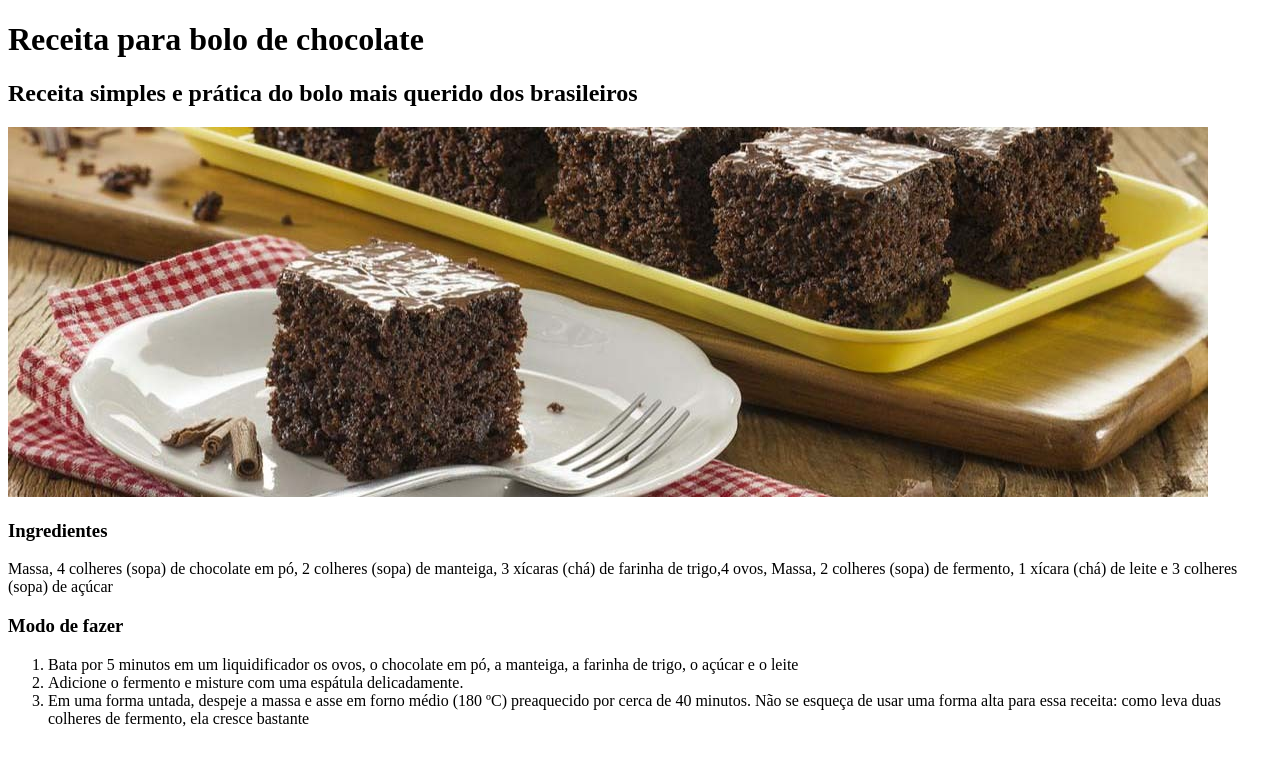
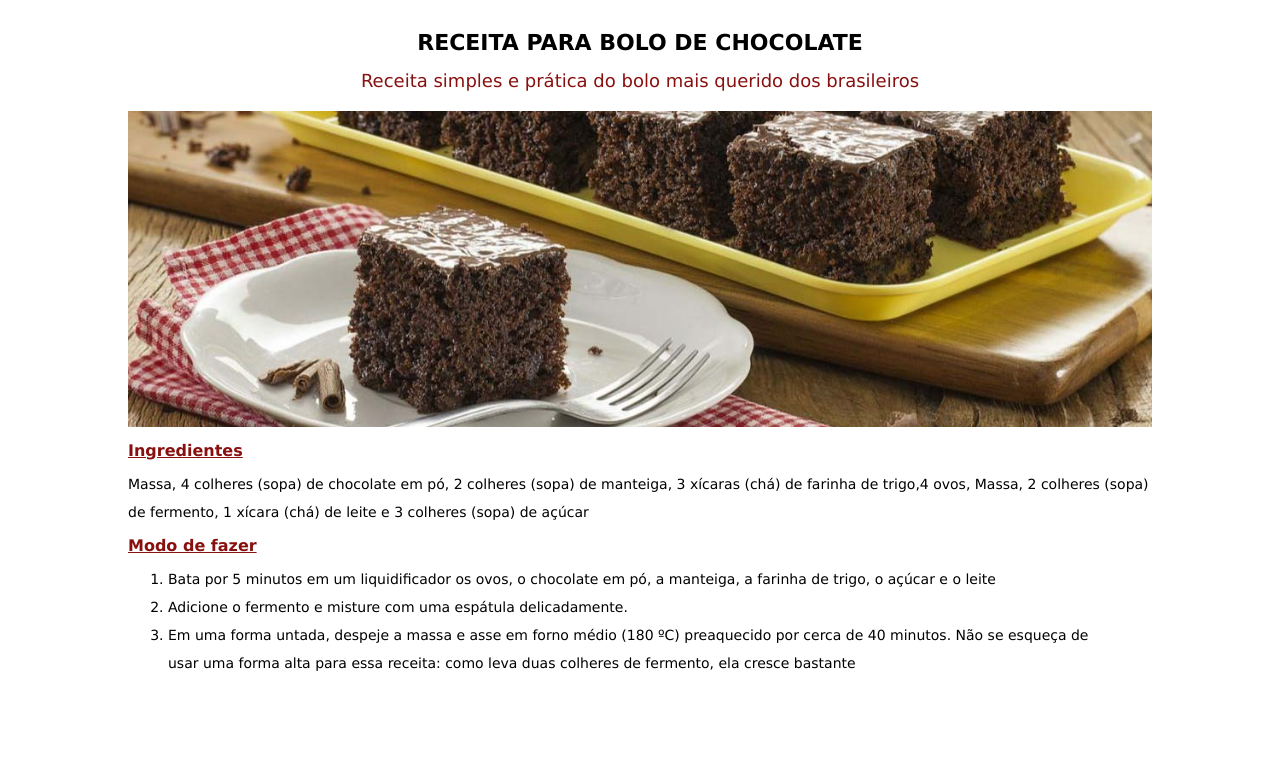
Before and after one commit to dev-jefferson-lopes/projeto-02-html-css, a plain HTML site: page index.html in a window 1280 px wide. Drawn offline with Linux system fonts and the light colour scheme.

Commit message:
Introduzindo o CSS no projeto

```diff
--- /dev/null
+++ b/assets/css/style.css
@@ -0,0 +1,46 @@
+*{
+    margin: 0;
+    padding: 0;
+    font-family: Verdana;
+}
+
+body{
+    width: 100%;
+    max-width: 1024px;
+    margin: 0 auto;
+    padding: 30px;
+}
+
+body img{
+    width: 100%;
+}
+
+h1 {
+    font-size: 22px;
+    text-align: center;
+    text-transform: uppercase;
+}
+
+h2 {
+    font-size: 18px;
+    color: #88100f;
+    font-weight: normal;
+    text-align: center;
+    margin: 15px 0 20px;
+}
+
+h3 {
+    font-size: 16px;
+    text-decoration: underline;
+    color: #88100f;
+    margin: 10px 0;
+}
+
+p, ol{
+    font-size: 14px;
+    line-height: 28px;
+}
+
+ol{
+    padding: 0 40px;
+}
--- a/index.html
+++ b/index.html
@@ -5,6 +5,7 @@
     <meta charset="UTF-8">
     <meta http-equiv="X-UA-Compatible" content="IE=edge">
     <meta name="viewport" content="width=device-width, initial-scale=1.0">
+    <link rel="stylesheet" href="assets/css/style.css">
     <title>Receita: Bolo de Chocolate</title>
 </head>
 
```
